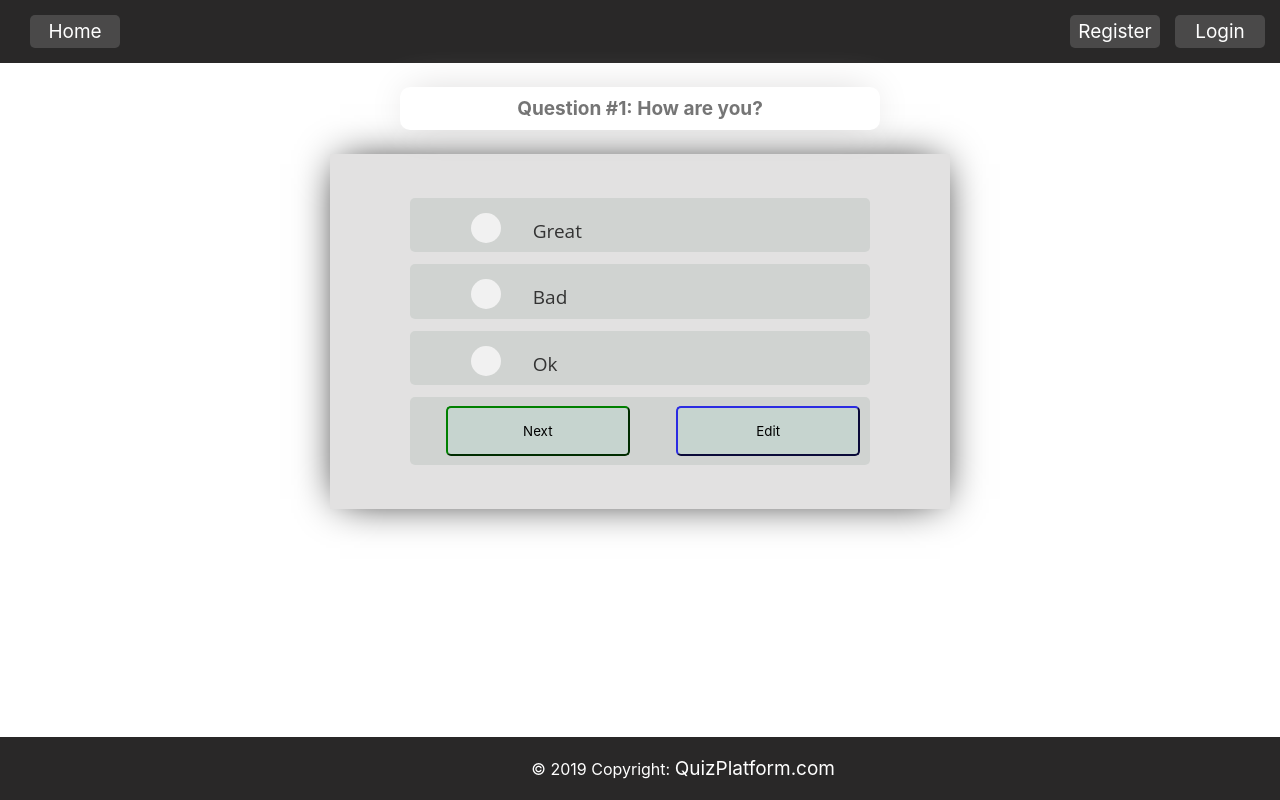
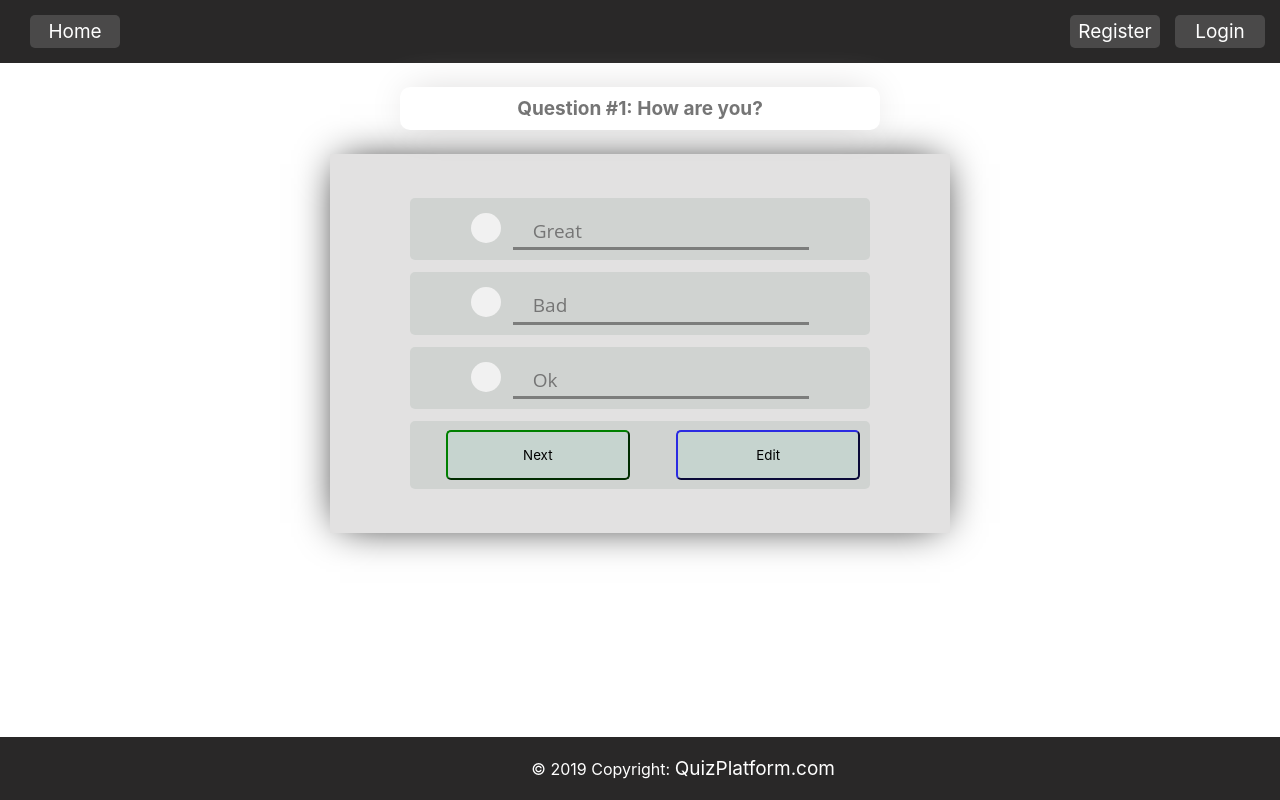
Before and after one commit to mihaela1354/Quiz-Vue-App, a Vue app: page /quiz/edit/1 in a window 1280 px wide. Built offline with nearby package versions, Linux system fonts and the light colour scheme.

Commit message:
Change All Labels to Inputs

```diff
--- a/src/components/quiz/Edit.vue
+++ b/src/components/quiz/Edit.vue
@@ -11,7 +11,7 @@
             v-model="currentQuestionAnswer"
             checked
           />
-          <label>{{answer.content}}</label>
+          <input class="label" type="text" :placeholder="answer.content" />
         </div>
         <div class="buttons">
         <input class="next edit" type="submit" value="Edit" />
@@ -109,7 +109,7 @@ form {
   padding: 2rem 5rem 2rem 5rem;
 }
 div input,
-label {
+.label {
   display: inline-block;
   margin: 5px;
 }
@@ -142,9 +142,9 @@ label {
   background-color: #f7f7f7;
 }
 .form-radio:checked {
-  background-color: #f1f1f1;
+  background-color: #fffbfb;
 }
-label {
+.label {
   font: 15px/1.7 "Open Sans", sans-serif;
   color: #333;
   -webkit-font-smoothing: antialiased;
@@ -153,6 +153,11 @@ label {
   font-size: 19px;
   text-align: left;
   padding-left: 20px;
+  background-color:transparent;
+  border-style:none;
+  border-bottom: solid;
+  border-color:rgba(102, 102, 102, 0.787);
+  margin-bottom:10px;
 }
 form div {
   background-color: rgba(123, 143, 136, 0.171);
```
